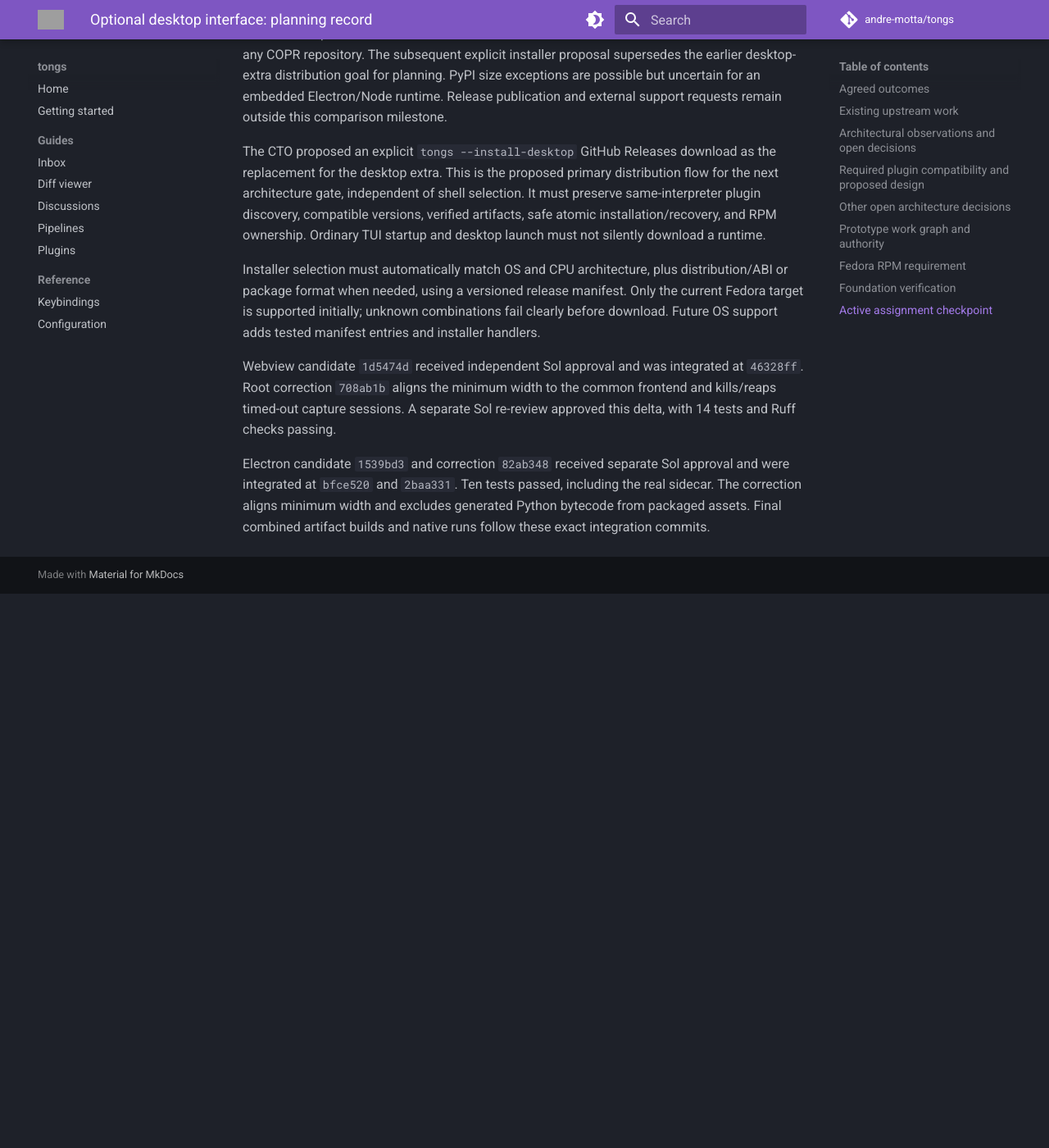
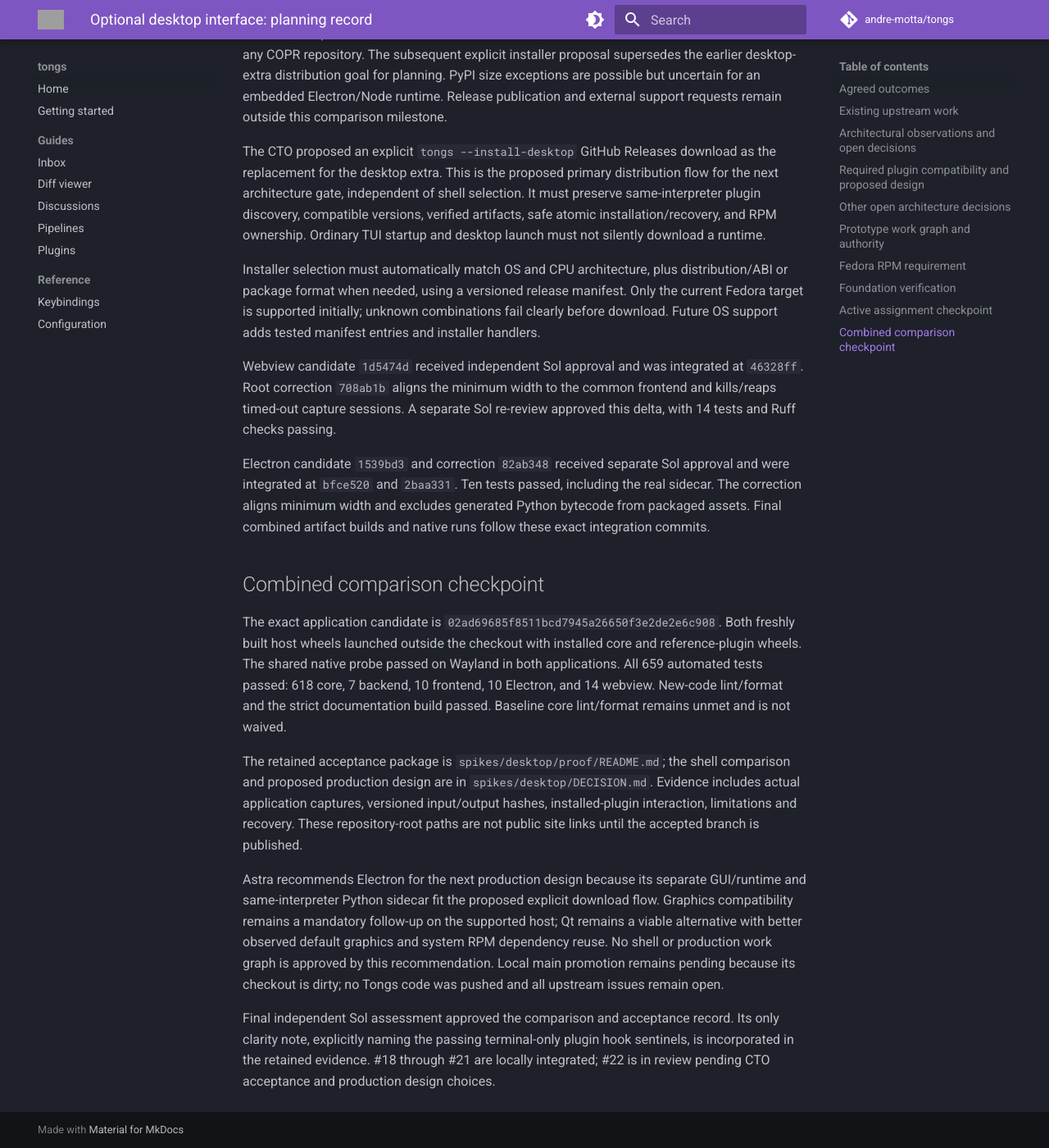
Before and after one commit to andre-motta/tongs, an MkDocs documentation site: the page built from docs/work/desktop.md, in a window 1280 px wide and 1400 px high, scrolled down 4744 px. Shown: the whole window at 82% size. Built offline with MkDocs 1.6.1 and Material for MkDocs 9.7.7, drawn with Linux system fonts in a browser that asks for light colours; comment, search, counter and statistics services are not loaded; before the commit the page ends 5468 px from its top, so only the background shows below that; some of the changed text lies outside the part shown; grey boxes are pictures that could not be loaded.

Commit message:
Record native desktop comparison evidence and recommendation
Retain tested artifacts, independent review, limitations and the next CTO design gate.

Co-Authored-By: Codex gpt-6-astra <noreply@openai.com>
Signed-off-by: Andre Lustosa <alustosa@redhat.com>

```diff
--- a/docs/work/desktop.md
+++ b/docs/work/desktop.md
@@ -1,6 +1,7 @@
 # Optional desktop interface: planning record
 
-Status: **prototype milestone in progress**. The CTO authorized starting the agreed shell comparison; production architecture remains gated.
+Status: **prototype comparison complete locally; CTO acceptance pending**.
+Production architecture and upstream publication remain gated.
 Workflow baseline: Agent SDLC 0.1.0, source commit
 `4e851d1b8a903aa8bebceea078860a21152ee8e8`; see the project profile.
 
@@ -98,7 +99,7 @@ remain to be designed after the shell comparison.
 | [#19 Common frontend](https://github.com/andre-motta/tongs/issues/19) | Luna xhigh, Sol review | #18 | Locally integrated |
 | [#20 Python webview](https://github.com/andre-motta/tongs/issues/20) | Sol high, independent Sol review | #18 | Locally integrated |
 | [#21 Electron](https://github.com/andre-motta/tongs/issues/21) | Sol high, independent Sol review | #18 | Locally integrated |
-| [#22 Comparison and architecture](https://github.com/andre-motta/tongs/issues/22) | Astra with Sol assessment | #19, #20, #21 | Assigned |
+| [#22 Comparison and architecture](https://github.com/andre-motta/tongs/issues/22) | Astra with Sol assessment | #19, #20, #21 | Review |
 
 The experimental contract and code live under `spikes/desktop/`, outside production
 packaging. The shared fixture backend, frontend interface, plugin bundle format,
@@ -209,3 +210,32 @@ approval and were integrated at `bfce520` and `2baa331`. Ten tests passed,
 including the real sidecar. The correction aligns minimum width and excludes
 generated Python bytecode from packaged assets. Final combined artifact builds
 and native runs follow these exact integration commits.
+
+## Combined comparison checkpoint
+
+The exact application candidate is
+`02ad69685f8511bcd7945a26650f3e2de2e6c908`. Both freshly built host wheels launched
+outside the checkout with installed core and reference-plugin wheels. The shared
+native probe passed on Wayland in both applications. All 659 automated tests
+passed: 618 core, 7 backend, 10 frontend, 10 Electron, and 14 webview. New-code
+lint/format and the strict documentation build passed. Baseline core lint/format
+remains unmet and is not waived.
+
+The retained acceptance package is `spikes/desktop/proof/README.md`; the shell
+comparison and proposed production design are in `spikes/desktop/DECISION.md`.
+Evidence includes actual application captures, versioned input/output hashes,
+installed-plugin interaction, limitations and recovery. These repository-root
+paths are not public site links until the accepted branch is published.
+
+Astra recommends Electron for the next production design because its separate
+GUI/runtime and same-interpreter Python sidecar fit the proposed explicit download
+flow. Graphics compatibility remains a mandatory follow-up on the supported host;
+Qt remains a viable alternative with better observed default graphics and system
+RPM dependency reuse. No shell or production work graph is approved by this
+recommendation. Local main promotion remains pending because its checkout is dirty;
+no Tongs code was pushed and all upstream issues remain open.
+
+Final independent Sol assessment approved the comparison and acceptance record.
+Its only clarity note, explicitly naming the passing terminal-only plugin hook
+sentinels, is incorporated in the retained evidence. #18 through #21 are locally
+integrated; #22 is in review pending CTO acceptance and production design choices.
```
Also changed, not shown: spikes/desktop/DECISION.md (+45 -5 lines), spikes/desktop/proof/README.md (added, +151 -0 lines), 4 other files.
